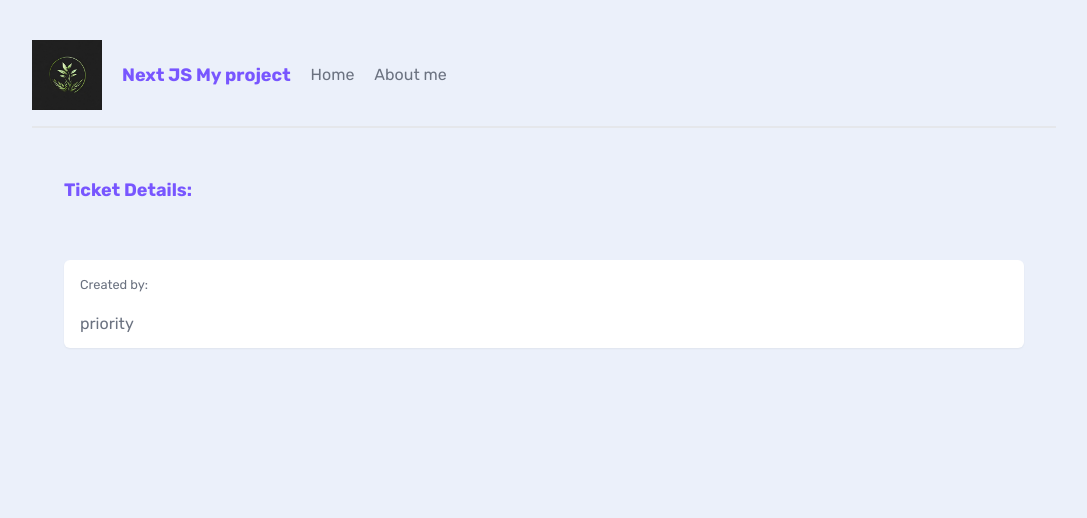
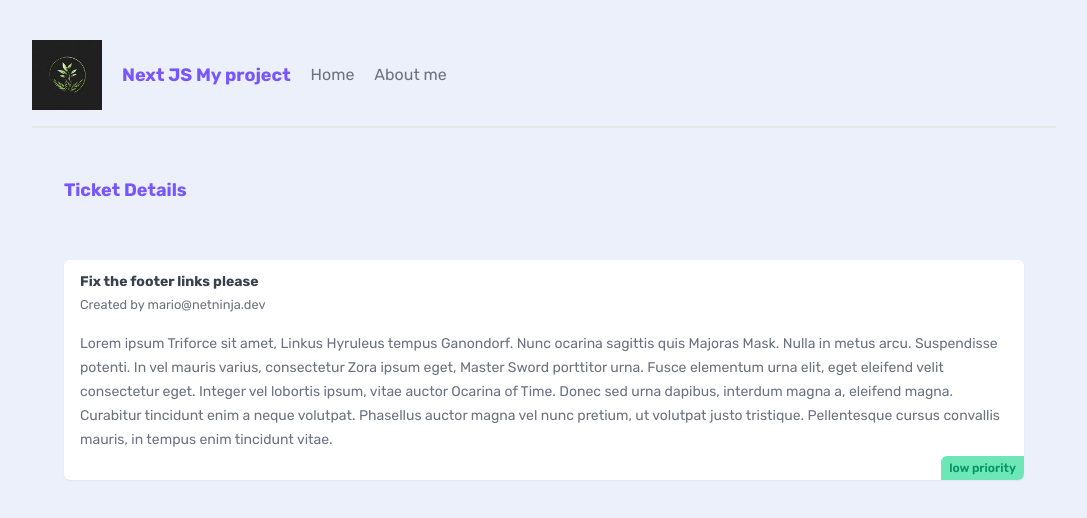
Before and after one commit to nathansolfan/next, a Next.js app: page /tickets/1 in a window 1280 px wide. Shown: the top 518 px of the page, without its empty margins (96-1183 px from the left). Built offline with nearby package versions, Linux system fonts and the light colour scheme; no server answers; data requests are answered from the project's data file.

Commit message:
Params - display single IDs to the browser

```diff
--- a/app/tickets/TicketsList.jsx
+++ b/app/tickets/TicketsList.jsx
@@ -1,3 +1,4 @@
+import Link from "next/link"
 import React from "react"
 // by standard all components are servers
 // server components we can declare as asysnc
@@ -7,7 +8,7 @@ import React from "react"
 // its coming from json server
 async function getTickets(){
     // we can add a 2nd argument OBJECT, for revalidation after a certain time
-    const response = await fetch('http://localhost:4000/tickets')
+    const response = await fetch('http://localhost:4000/tickets',)
 
     // grab the data from the response
     // returns a promise so we have to await it
@@ -24,11 +25,14 @@ export default async function TicketsList() {
     {tickets.map((ticket) => (
                 // Use parentheses to return JSX
                 <div key={ticket.id} className="card my-5">
+                    {/* we import link and give it a h ref - `` template string  */}
+                    <Link href={`/tickets/${ticket.id}`}>
                     <h3>{ticket.title}</h3>
                     <p>{ticket.body.slice(0, 200)}...</p>
                     <div className={`pill ${ticket.priority}`}>
                         {ticket.priority} priority
                     </div>
+                    </Link>
                 </div>
             ))}
             {tickets.length === 0 && (
--- a/app/tickets/[id]/page.jsx
+++ b/app/tickets/[id]/page.jsx
@@ -2,8 +2,7 @@ import React from 'react'
 
 // we fetch the single ID
 async function getTicket(id){
-
-    const response = await fetch('http://localhost:4000/tickets' + id, {
+    const response = await fetch(`http://localhost:4000/tickets/${id}`, {
         next:{
             revalidate: 60
         }
@@ -20,20 +19,21 @@ async function getTicket(id){
 // inside we get access to ID, doing so using params, we get it automatically from PROPS
 // the name of the folder [FOLDER / ID] get access to its params
 export default async function TicketDetails({params}) {
+    // const id = params.id
     const ticket = await getTicket(params.id)
+
   return (
     // http://localhost:3000/tickets/1 or any number, even a word
      <main>
+        {/* down below we display the info to the page */}
         <nav>
-            <h2>Ticket Details:</h2>
+          <h2>Ticket Details</h2>
         </nav>
-            <div className='card'>
-            {/* we display here the title, inside the {}  */}
+        <div className="card">
           <h3>{ticket.title}</h3>
-            <small>Created by: {ticket.user_email}</small>
+          <small>Created by {ticket.user_email}</small>
           <p>{ticket.body}</p>
-            {/* display priority, ike TicketList.jsx */}
-            <div className="{`pill ${ticket.priority}`}">
+          <div className={`pill ${ticket.priority}`}>
             {ticket.priority} priority
           </div>
         </div>
--- a/app/tickets/[id]/page2.jsx
+++ /dev/null
@@ -1,9 +0,0 @@
-import React from 'react'
-
-export default function Page2() {
-  return (
-    <main>
-        <h2>Tickets</h2>
-    </main>
-  )
-}
```
Lines whose indentation alone changed are shown as unchanged.
